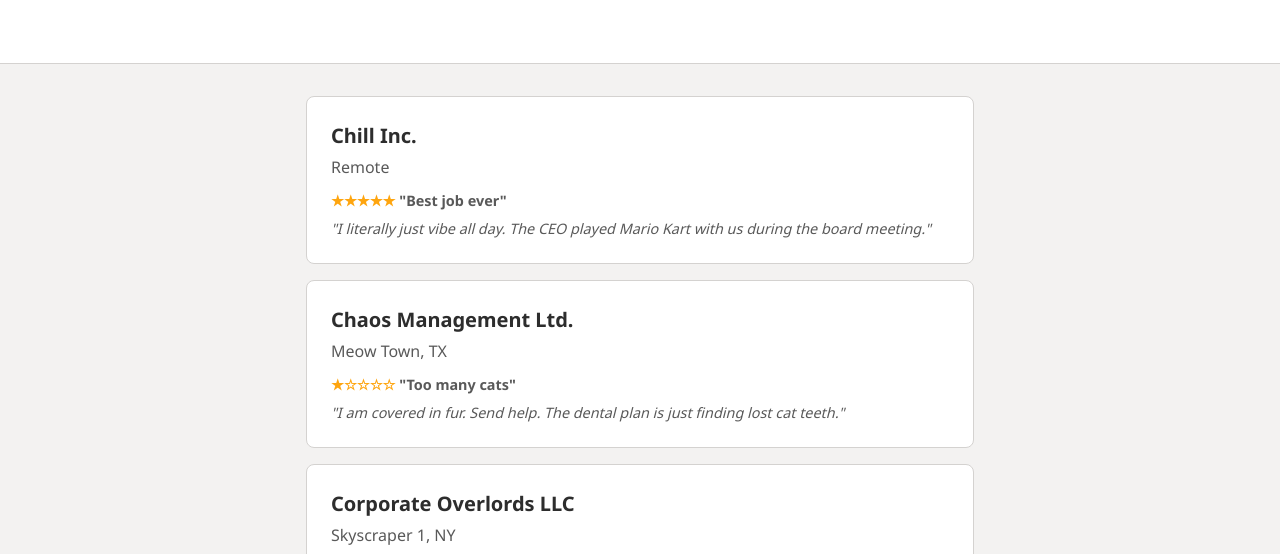
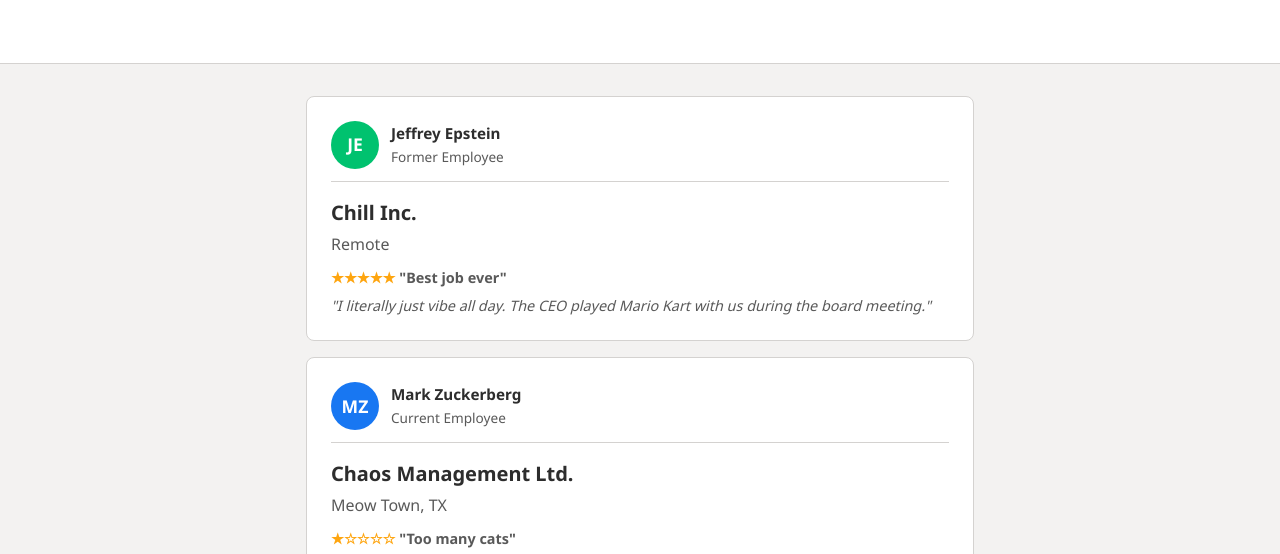
Before and after one commit to Datonte/jindeed, a website built with Vite: page reviews.html in a window 1280 px wide. Shown: the part 246-800 px from the top of the page. Built offline with nearby package versions, Linux system fonts and the light colour scheme.

Commit message:
Update reviews, script, and styles

```diff
--- a/reviews.html
+++ b/reviews.html
@@ -44,8 +44,17 @@
             </div>
         </section>
 
-        <section class="job-feed">
+        <div class="job-feed">
             <div class="job-card">
+                <div class="profile-header">
+                    <div class="profile-avatar" style="background-color: #00C26F">
+                        JE
+                    </div>
+                    <div class="profile-info">
+                        <div class="profile-name">Jeffrey Epstein</div>
+                        <div class="profile-subtitle">Former Employee</div>
+                    </div>
+                </div>
                 <h2 class="job-title">Chill Inc.</h2>
                 <div class="location">Remote</div>
                 <div class="snippet" style="margin-top: 0.5rem;">
@@ -57,6 +66,15 @@
             </div>
 
             <div class="job-card">
+                <div class="profile-header">
+                    <div class="profile-avatar" style="background-color: #1877F2">
+                        MZ
+                    </div>
+                    <div class="profile-info">
+                        <div class="profile-name">Mark Zuckerberg</div>
+                        <div class="profile-subtitle">Current Employee</div>
+                    </div>
+                </div>
                 <h2 class="job-title">Chaos Management Ltd.</h2>
                 <div class="location">Meow Town, TX</div>
                 <div class="snippet" style="margin-top: 0.5rem;">
@@ -68,6 +86,15 @@
             </div>
 
             <div class="job-card">
+                <div class="profile-header">
+                    <div class="profile-avatar" style="background-color: #E81B23">
+                        DT
+                    </div>
+                    <div class="profile-info">
+                        <div class="profile-name">Donald Trump</div>
+                        <div class="profile-subtitle">Former Intern</div>
+                    </div>
+                </div>
                 <h2 class="job-title">Corporate Overlords LLC</h2>
                 <div class="location">Skyscraper 1, NY</div>
                 <div class="snippet" style="margin-top: 0.5rem;">
@@ -77,7 +104,7 @@
                         high-five. The high-five was lackluster."</p>
                 </div>
             </div>
-        </section>
+            </section>
     </main>
 
     <footer class="footer">
--- a/style.css
+++ b/style.css
@@ -156,6 +156,46 @@ button#find-jobs-btn:hover {
   color: var(--primary-blue);
   font-weight: 700;
   text-decoration: none;
+}
+
+/* Profile Header */
+.profile-header {
+  display: flex;
+  align-items: center;
+  gap: 0.75rem;
+  margin-bottom: 1rem;
+  padding-bottom: 0.75rem;
+  border-bottom: 1px solid var(--border-color);
+}
+
+.profile-avatar {
+  width: 48px;
+  height: 48px;
+  border-radius: 50%;
+  display: flex;
+  align-items: center;
+  justify-content: center;
+  font-weight: 700;
+  color: white;
+  font-size: 1.1rem;
+  flex-shrink: 0;
+}
+
+.profile-info {
+  display: flex;
+  flex-direction: column;
+  gap: 0.1rem;
+}
+
+.profile-name {
+  font-weight: 700;
+  font-size: 0.95rem;
+  color: var(--text-color);
+}
+
+.profile-subtitle {
+  font-size: 0.85rem;
+  color: #595959;
 }
 
 /* Job Feed */
```
Also changed, not shown: script.js (+27 -9 lines).
